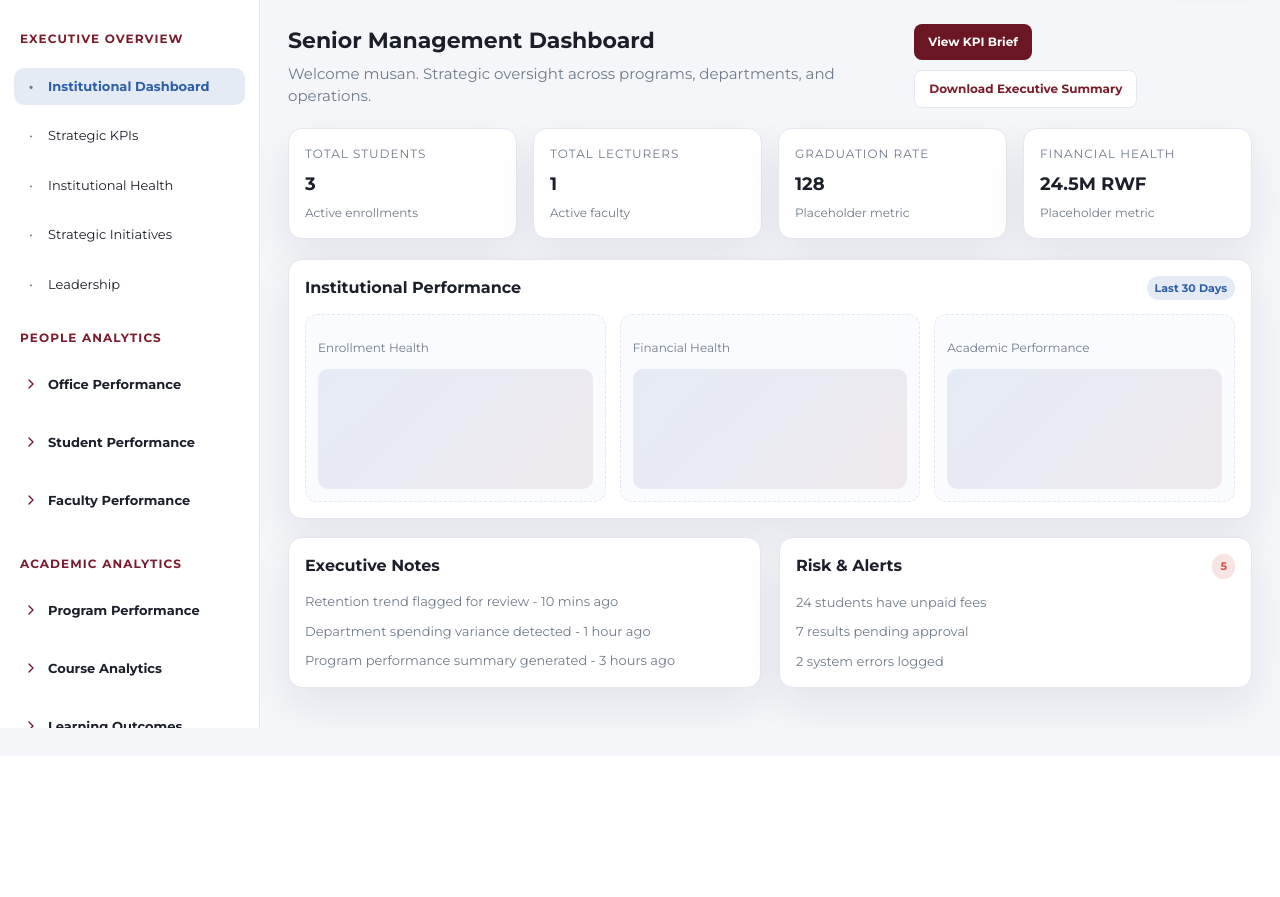
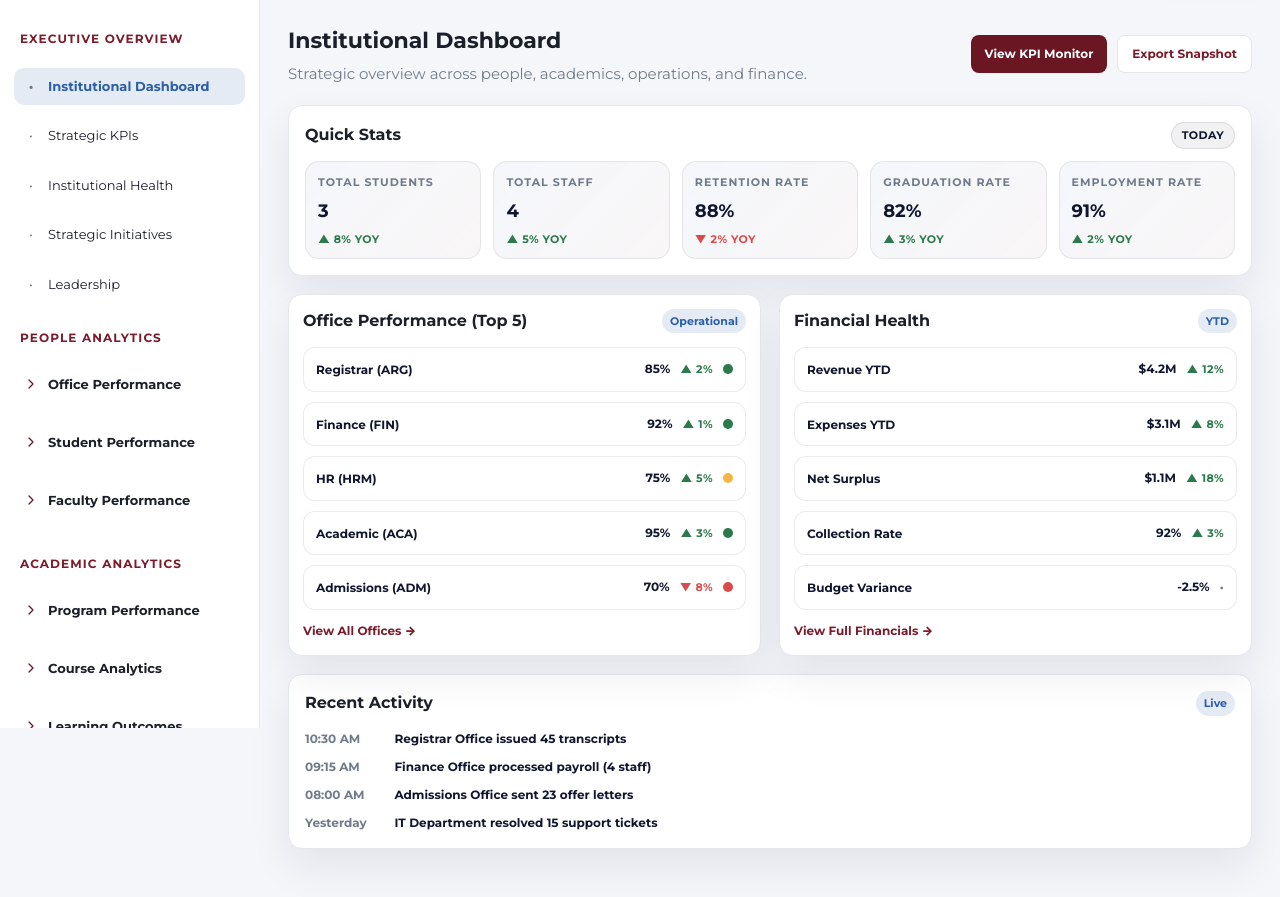
Before and after one commit to musangealain/UoK-MS, a Django app: page /dashboard/admin/ in a window 1280 px wide. Shown: the part 80-977 px from the top of the page. Before the commit the page ends 808 px from the top, so only its background shows below. Run offline with Django 4.2, Linux system fonts and the light colour scheme; a user stored in the database is signed in; data comes from the database, SQL or seed files in the repository; both versions use the stored data as it was after the commit.

Commit message:
Phase 13: Build staff office dashboards and refine admin/student dashboards
Add staff portal office modules for ARG, ADM, FIN, HRM, ACA, ELE, LIB with module routing + templates
Refine admin institutional dashboard layout (quick stats, office performance, financial health, enrollment trends, recent activity)
Revamp student dashboard into one-page overview with module registration tables and refined styling

```diff
--- a/dashboard/static/dashboard/admin.css
+++ b/dashboard/static/dashboard/admin.css
@@ -471,6 +471,204 @@ html,body{
   color:#d94b4b;
 }
 
+.quick-stats{
+  background:var(--card);
+  border:1px solid var(--border);
+  border-radius:14px;
+  padding:16px;
+  box-shadow:var(--shadow);
+  margin-bottom:18px;
+}
+
+.qs-header{
+  display:flex;
+  align-items:center;
+  justify-content:space-between;
+  gap:12px;
+  margin-bottom:12px;
+}
+
+.qs-header h2{
+  margin:0;
+  font-size:16px;
+}
+
+.qs-pill{
+  background:rgba(16, 22, 47, 0.06);
+  border:1px solid rgba(16, 22, 47, 0.10);
+  color:var(--navy);
+  padding:4px 10px;
+  border-radius:999px;
+  font-size:11px;
+  font-weight:800;
+  letter-spacing:0.4px;
+  text-transform:uppercase;
+}
+
+.qs-grid{
+  display:grid;
+  grid-template-columns:repeat(5, minmax(0, 1fr));
+  gap:12px;
+}
+
+.qs-card{
+  border:1px solid rgba(16, 22, 47, 0.08);
+  border-radius:14px;
+  padding:12px 12px 10px;
+  background:linear-gradient(135deg, rgba(43, 95, 167, 0.05), rgba(106, 23, 35, 0.04));
+}
+
+.qs-label{
+  margin:0 0 8px;
+  font-size:11px;
+  font-weight:900;
+  text-transform:uppercase;
+  letter-spacing:1px;
+  color:var(--muted);
+}
+
+.qs-value{
+  margin:0 0 6px;
+  font-size:18px;
+  font-weight:900;
+  color:var(--navy);
+}
+
+.qs-delta{
+  margin:0;
+  font-size:11px;
+  font-weight:900;
+  letter-spacing:0.4px;
+  text-transform:uppercase;
+}
+
+.qs-up{ color:#2b7a4b; }
+.qs-down{ color:#d94b4b; }
+.qs-flat{ color:var(--muted); }
+
+.dash-row{
+  display:grid;
+  grid-template-columns:repeat(2, minmax(0, 1fr));
+  gap:18px;
+  margin-bottom:18px;
+}
+
+.panel-compact{
+  padding:14px;
+}
+
+.metric-table{
+  display:flex;
+  flex-direction:column;
+  gap:10px;
+}
+
+.metric-row{
+  display:flex;
+  align-items:center;
+  justify-content:space-between;
+  gap:12px;
+  padding:10px 12px;
+  border-radius:12px;
+  border:1px solid rgba(16, 22, 47, 0.08);
+  background:#fff;
+}
+
+.metric-left{
+  min-width:0;
+}
+
+.metric-name{
+  font-size:12px;
+  font-weight:900;
+  color:var(--navy);
+  white-space:nowrap;
+  overflow:hidden;
+  text-overflow:ellipsis;
+}
+
+.metric-right{
+  display:flex;
+  align-items:center;
+  gap:10px;
+  flex:0 0 auto;
+}
+
+.metric-value{
+  font-size:12px;
+  font-weight:900;
+  color:var(--navy);
+}
+
+.metric-delta{
+  font-size:11px;
+  font-weight:900;
+  text-transform:uppercase;
+  letter-spacing:0.4px;
+}
+
+.metric-up{ color:#2b7a4b; }
+.metric-down{ color:#d94b4b; }
+.metric-flat{ color:var(--muted); }
+
+.metric-dot{
+  width:10px;
+  height:10px;
+  border-radius:999px;
+  display:inline-block;
+}
+
+.metric-dot-green{ background:#2b7a4b; }
+.metric-dot-yellow{ background:#f7b548; }
+.metric-dot-red{ background:#d94b4b; }
+
+.panel-link{
+  display:inline-flex;
+  margin-top:12px;
+  text-decoration:none;
+  font-weight:900;
+  font-size:12px;
+  color:var(--maroon-dark);
+}
+
+.panel-link:hover{
+  color:var(--blue);
+}
+
+
+.trend-legend{
+  margin-top:10px;
+  display:flex;
+  flex-wrap:wrap;
+  gap:14px;
+  color:var(--muted);
+  font-size:12px;
+}
+
+.recent-list{
+  list-style:none;
+  margin:0;
+  padding:0;
+  display:flex;
+  flex-direction:column;
+  gap:10px;
+  color:var(--navy);
+  font-size:12px;
+  font-weight:800;
+}
+
+.recent-time{
+  display:inline-block;
+  min-width:86px;
+  color:var(--muted);
+  font-weight:900;
+}
+
+.recent-text{
+  color:var(--navy);
+  font-weight:800;
+}
+
 .chart-grid{
   display:grid;
   grid-template-columns:repeat(3, minmax(0, 1fr));
@@ -787,6 +985,9 @@ html,body{
   .kpi-grid{
     grid-template-columns:repeat(2, minmax(0, 1fr));
   }
+  .qs-grid{
+    grid-template-columns:repeat(3, minmax(0, 1fr));
+  }
 }
 
 @media (max-width: 900px){
@@ -837,4 +1038,10 @@ html,body{
   .kpi-grid{
     grid-template-columns:1fr;
   }
+  .qs-grid{
+    grid-template-columns:1fr;
+  }
+  .dash-row{
+    grid-template-columns:1fr;
+  }
 }
--- a/dashboard/templates/dashboard/admin/index.html
+++ b/dashboard/templates/dashboard/admin/index.html
@@ -3,81 +3,89 @@
 {% block main %}
   <section class="page-header">
     <div>
-            <h1>Senior Management Dashboard</h1>
-            <p>Welcome {{ user.first_name|default:user.username }}. Strategic oversight across programs, departments, and operations.</p>
+      <h1>Institutional Dashboard</h1>
+      <p>Strategic overview across people, academics, operations, and finance.</p>
     </div>
     <div class="quick-actions">
-            <a class="primary-btn" href="#">View KPI Brief</a>
-            <a class="ghost-btn" href="#">Download Executive Summary</a>
+      <a class="primary-btn" href="{% url 'admin_kpi_monitor' %}">View KPI Monitor</a>
+      <a class="ghost-btn" href="#">Export Snapshot</a>
     </div>
   </section>
 
-        <section class="summary-grid">
-          <div class="summary-card">
-            <p class="summary-label">Total Students</p>
-            <h3>{{ students|length }}</h3>
-            <p class="summary-meta">Active enrollments</p>
+  <section class="quick-stats" aria-label="Quick stats">
+    <div class="qs-header">
+      <h2>Quick Stats</h2>
+      <span class="qs-pill">Today</span>
     </div>
-          <div class="summary-card">
-            <p class="summary-label">Total Lecturers</p>
-            <h3>{{ lecturers|length }}</h3>
-            <p class="summary-meta">Active faculty</p>
-          </div>
-          <div class="summary-card">
-            <p class="summary-label">Graduation Rate</p>
-            <h3>128</h3>
-            <p class="summary-meta">Placeholder metric</p>
-          </div>
-          <div class="summary-card">
-            <p class="summary-label">Financial Health</p>
-            <h3>24.5M RWF</h3>
-            <p class="summary-meta">Placeholder metric</p>
+    <div class="qs-grid">
+      {% for s in quick_stats %}
+        <article class="qs-card">
+          <p class="qs-label">{{ s.label }}</p>
+          <p class="qs-value">{{ s.value }}</p>
+          <p class="qs-delta qs-{{ s.dir }}">{% if s.dir == "up" %}▲{% elif s.dir == "down" %}▼{% else %}•{% endif %} {{ s.delta }}</p>
+        </article>
+      {% endfor %}
     </div>
   </section>
 
-        <section class="content-grid">
-          <div class="panel panel-wide">
+  <section class="dash-row" aria-label="Office and financial performance">
+    <section class="panel panel-compact">
       <div class="panel-header">
-              <h2>Institutional Performance</h2>
-              <span class="panel-pill">Last 30 Days</span>
+        <h2>Office Performance (Top 5)</h2>
+        <span class="panel-pill">Operational</span>
       </div>
-            <div class="chart-grid">
-              <div class="chart-card">
-                <p>Enrollment Health</p>
-                <div class="chart-placeholder"></div>
+      <div class="metric-table">
+        {% for row in office_performance_top5 %}
+          <div class="metric-row">
+            <div class="metric-left">
+              <span class="metric-name">{{ row.name }} ({{ row.code }})</span>
             </div>
-              <div class="chart-card">
-                <p>Financial Health</p>
-                <div class="chart-placeholder"></div>
-              </div>
-              <div class="chart-card">
-                <p>Academic Performance</p>
-                <div class="chart-placeholder"></div>
+            <div class="metric-right">
+              <span class="metric-value">{{ row.score }}</span>
+              <span class="metric-delta metric-{{ row.dir }}">{% if row.dir == "up" %}▲{% else %}▼{% endif %} {{ row.delta }}</span>
+              <span class="metric-dot metric-dot-{{ row.status }}" aria-hidden="true"></span>
             </div>
           </div>
+        {% endfor %}
       </div>
+      <a class="panel-link" href="{% url 'admin_placeholder' page='people.office_performance.registrar_office' %}">View All Offices →</a>
+    </section>
 
-          <div class="panel">
+    <section class="panel panel-compact">
       <div class="panel-header">
-              <h2>Executive Notes</h2>
+        <h2>Financial Health</h2>
+        <span class="panel-pill">YTD</span>
       </div>
-            <ul class="activity-list">
-              <li>Retention trend flagged for review - 10 mins ago</li>
-              <li>Department spending variance detected - 1 hour ago</li>
-              <li>Program performance summary generated - 3 hours ago</li>
+      <div class="metric-table">
+        {% for row in financial_health %}
+          <div class="metric-row">
+            <div class="metric-left">
+              <span class="metric-name">{{ row.label }}</span>
+            </div>
+            <div class="metric-right">
+              <span class="metric-value">{{ row.value }}</span>
+              {% if row.delta %}
+                <span class="metric-delta metric-{{ row.dir }}">{% if row.dir == "up" %}▲{% elif row.dir == "down" %}▼{% else %}•{% endif %} {{ row.delta }}</span>
+              {% else %}
+                <span class="metric-delta metric-flat">•</span>
+              {% endif %}
+            </div>
+          </div>
+        {% endfor %}
+      </div>
+      <a class="panel-link" href="{% url 'admin_placeholder' page='financial.revenue_analysis.program_profitability' %}">View Full Financials →</a>
+    </section>
+  </section>
+
+  <section class="panel" aria-label="Recent activity">
+    <div class="panel-header">
+      <h2>Recent Activity</h2>
+      <span class="panel-pill">Live</span>
+    </div>
+    <ul class="recent-list">
+      {% for item in recent_activity %}
+        <li><span class="recent-time">{{ item.time }}</span> <span class="recent-text">{{ item.text }}</span></li>
+      {% endfor %}
     </ul>
-          </div>
-
-          <div class="panel">
-            <div class="panel-header">
-              <h2>Risk & Alerts</h2>
-              <span class="panel-pill panel-pill-alert">5</span>
-            </div>
-            <ul class="alert-list">
-              <li>24 students have unpaid fees</li>
-              <li>7 results pending approval</li>
-              <li>2 system errors logged</li>
-            </ul>
-          </div>
   </section>
 {% endblock %}
--- a/dashboard/views/admin.py
+++ b/dashboard/views/admin.py
@@ -313,12 +313,49 @@ def admin_dashboard(request):
         return redirect('home')
     students = _get_students_with_records()
     lecturers = _get_lecturers()
+    active_office_heads = StaffProfile.objects.filter(is_active=True).count()
+    total_staff = len(lecturers) + active_office_heads
+
+    quick_stats = [
+        {"label": "Total Students", "value": f"{len(students):,}", "delta": "8% YoY", "dir": "up"},
+        {"label": "Total Staff", "value": f"{total_staff:,}", "delta": "5% YoY", "dir": "up"},
+        {"label": "Retention Rate", "value": "88%", "delta": "2% YoY", "dir": "down"},
+        {"label": "Graduation Rate", "value": "82%", "delta": "3% YoY", "dir": "up"},
+        {"label": "Employment Rate", "value": "91%", "delta": "2% YoY", "dir": "up"},
+    ]
+
+    office_performance_top5 = [
+        {"name": "Registrar", "code": "ARG", "score": "85%", "delta": "2%", "dir": "up", "status": "green"},
+        {"name": "Finance", "code": "FIN", "score": "92%", "delta": "1%", "dir": "up", "status": "green"},
+        {"name": "HR", "code": "HRM", "score": "75%", "delta": "5%", "dir": "up", "status": "yellow"},
+        {"name": "Academic", "code": "ACA", "score": "95%", "delta": "3%", "dir": "up", "status": "green"},
+        {"name": "Admissions", "code": "ADM", "score": "70%", "delta": "8%", "dir": "down", "status": "red"},
+    ]
+
+    financial_health = [
+        {"label": "Revenue YTD", "value": "$4.2M", "delta": "12%", "dir": "up"},
+        {"label": "Expenses YTD", "value": "$3.1M", "delta": "8%", "dir": "up"},
+        {"label": "Net Surplus", "value": "$1.1M", "delta": "18%", "dir": "up"},
+        {"label": "Collection Rate", "value": "92%", "delta": "3%", "dir": "up"},
+        {"label": "Budget Variance", "value": "-2.5%", "delta": "", "dir": "flat"},
+    ]
+
+    recent_activity = [
+        {"time": "10:30 AM", "text": "Registrar Office issued 45 transcripts"},
+        {"time": "09:15 AM", "text": f"Finance Office processed payroll ({total_staff} staff)"},
+        {"time": "08:00 AM", "text": "Admissions Office sent 23 offer letters"},
+        {"time": "Yesterday", "text": "IT Department resolved 15 support tickets"},
+    ]
     return render(
         request,
         'dashboard/admin/index.html',
         {
             'students': students,
             'lecturers': lecturers,
+            'quick_stats': quick_stats,
+            'office_performance_top5': office_performance_top5,
+            'financial_health': financial_health,
+            'recent_activity': recent_activity,
             'current_page': 'executive.institutional_dashboard',
         },
     )
--- a/dashboard/views/staff.py
+++ b/dashboard/views/staff.py
@@ -45,6 +45,119 @@ OFFICE_FEATURES = {
         "Library resource management",
         "Book lending & e-resources access",
         "Research support and user services",
+    ],
+    "HRM": [
+        {
+            "slug": "staff-records",
+            "title": "Staff Records",
+            "description": "Maintain staff profiles, contracts, and employment history.",
+        },
+        {
+            "slug": "recruitment",
+            "title": "Recruitment",
+            "description": "Manage vacancies, applicants, interviews, and hiring decisions.",
+        },
+        {
+            "slug": "performance",
+            "title": "Performance Tracking",
+            "description": "Track performance reviews, KPIs, and appraisal cycles.",
+        },
+        {
+            "slug": "leave-management",
+            "title": "Leave Management",
+            "description": "Approve leave requests, balances, and absence records.",
+        },
+        {
+            "slug": "training",
+            "title": "Training Programs",
+            "description": "Plan and track training sessions and staff development.",
+        },
+        {
+            "slug": "payroll-summaries",
+            "title": "Payroll Summaries",
+            "description": "View payroll summaries and HR-related payroll insights.",
+        },
+    ],
+    "ACA": [
+        {
+            "slug": "curriculum",
+            "title": "Curriculum Development",
+            "description": "Manage curricula, program structures, and course definitions.",
+        },
+        {
+            "slug": "course-offerings",
+            "title": "Course Offerings",
+            "description": "Publish course offerings by term and manage availability.",
+        },
+        {
+            "slug": "faculty-workload",
+            "title": "Faculty Workload",
+            "description": "Track faculty assignments, load, and workload balance.",
+        },
+        {
+            "slug": "quality-assurance",
+            "title": "Academic Quality Assurance",
+            "description": "Monitor QA checks, reviews, and academic standards.",
+        },
+        {
+            "slug": "accreditation",
+            "title": "Accreditation Compliance",
+            "description": "Track accreditation requirements, evidence, and submissions.",
+        },
+    ],
+    "ELE": [
+        {
+            "slug": "lms-management",
+            "title": "LMS Management",
+            "description": "Manage LMS configuration, user access, and course spaces.",
+        },
+        {
+            "slug": "online-courses",
+            "title": "Online Courses",
+            "description": "Create and manage online course delivery and content structure.",
+        },
+        {
+            "slug": "virtual-classrooms",
+            "title": "Virtual Classrooms",
+            "description": "Schedule and support virtual sessions and class links.",
+        },
+        {
+            "slug": "digital-content",
+            "title": "Digital Content Development",
+            "description": "Track content production, reviews, and publishing workflows.",
+        },
+        {
+            "slug": "e-learning-support",
+            "title": "E-Learning Support",
+            "description": "Handle tickets, support requests, and platform guidance.",
+        },
+    ],
+    "LIB": [
+        {
+            "slug": "resource-catalog",
+            "title": "Resource Catalog",
+            "description": "Manage library catalog records for physical and digital resources.",
+        },
+        {
+            "slug": "book-lending",
+            "title": "Book Lending",
+            "description": "Issue and return books, manage due dates, and track borrowing history.",
+        },
+        {
+            "slug": "e-resources",
+            "title": "E-Resources Access",
+            "description": "Manage access to e-resources, subscriptions, and authentication.",
+        },
+        {
+            "slug": "research-support",
+            "title": "Research Support",
+            "description": "Handle research support requests and guidance services.",
+        },
+        {
+            "slug": "user-services",
+            "title": "Library User Services",
+            "description": "Manage memberships, user support, and library service requests.",
+        },
     ],
 }
 
@@ -102,6 +215,38 @@ OFFICE_MODULES = {
             "slug": "student-support",
             "title": "Student Support Services",
             "description": "Manage student support requests and service follow-ups.",
+        },
+    ],
+    "FIN": [
+        {
+            "slug": "tuition-payments",
+            "title": "Tuition & Payments",
+            "description": "Track fee payments, post receipts, and monitor payment compliance.",
+        },
+        {
+            "slug": "budgeting",
+            "title": "Budgeting",
+            "description": "Create and review budgets, allocations, and department requests.",
+        },
+        {
+            "slug": "payroll",
+            "title": "Payroll",
+            "description": "Review payroll summaries and payment runs for staff.",
+        },
+        {
+            "slug": "expenditures",
+            "title": "Expenditure Tracking",
+            "description": "Track spending, approvals, and expense categorization.",
+        },
+        {
+            "slug": "procurement",
+            "title": "Procurement",
+            "description": "Manage procurement requests, quotes, purchase orders, and deliveries.",
+        },
+        {
+            "slug": "financial-reports",
+            "title": "Financial Reports",
+            "description": "Generate financial statements and management reports.",
         },
     ],
 }
--- a/website/templates/registration/login_admin.html
+++ b/website/templates/registration/login_admin.html
@@ -19,7 +19,7 @@
         <form method="post" class="auth-form">
           {% csrf_token %}
           <label>
-            Reg. Number
+            Admin ID
             {{ form.username }}
           </label>
           <label>
@@ -29,7 +29,7 @@
           <button type="submit" class="auth-submit">Log In</button>
         </form>
         <p class="auth-helper">
-          Don’t have an account? <a href="{% url 'admin_signup' %}">Sign up</a>
+          <a href="{% url 'admin_signup' %}">Forgot Password?</a>
         </p>
         <div class="auth-footer">
           <span>2026 © Designed by Alain Systems</span>
--- a/website/templates/registration/login_lecturer.html
+++ b/website/templates/registration/login_lecturer.html
@@ -19,7 +19,7 @@
         <form method="post" class="auth-form">
           {% csrf_token %}
           <label>
-            Reg. Number
+            Lecturer ID
             {{ form.username }}
           </label>
           <label>
@@ -28,8 +28,8 @@
           </label>
           <button type="submit" class="auth-submit">Log In</button>
         </form>
-        <p class="auth-helper">
-          Don’t have an account? <a href="{% url 'lecturer_signup' %}">Sign up</a>
+       <p class="auth-helper">
+          <a href="{% url 'student_signup' %}">Forgot Password?</a>
         </p>
         <div class="auth-footer">
           <span>2026 © Designed by Alain Systems</span>
--- a/website/templates/registration/login_staff.html
+++ b/website/templates/registration/login_staff.html
@@ -28,8 +28,11 @@
           </label>
           <button type="submit" class="auth-submit">Log In</button>
         </form>
+        <p class="auth-helper">
+          <a href="{% url 'student_signup' %}">Forgot Password?</a>
+        </p>
         <div class="auth-footer">
-          <span>2026 Â© Designed by Alain Systems</span>
+          <span>2026 © Designed by Alain Systems</span>
         </div>
       </div>
     </main>
--- a/website/templates/registration/login_student.html
+++ b/website/templates/registration/login_student.html
@@ -29,7 +29,7 @@
           <button type="submit" class="auth-submit">Log In</button>
         </form>
         <p class="auth-helper">
-          Don’t have an account? <a href="{% url 'student_signup' %}">Sign up</a>
+          <a href="{% url 'student_signup' %}">Forgot Password?</a>
         </p>
         <div class="auth-footer">
           <span>2026 © Designed by Alain Systems</span>
```
Also changed, not shown: db.sqlite3. Lines whose indentation alone changed are shown as unchanged.
